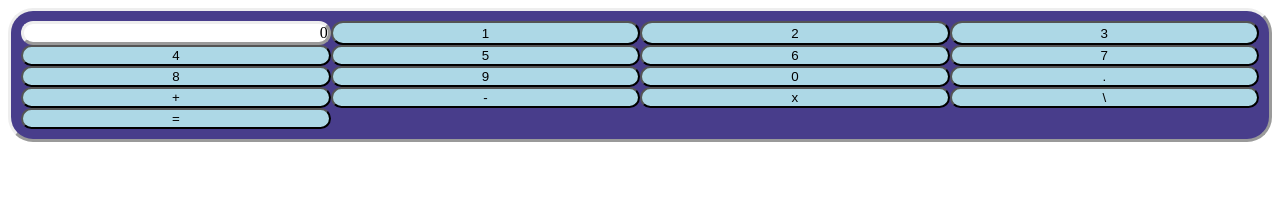
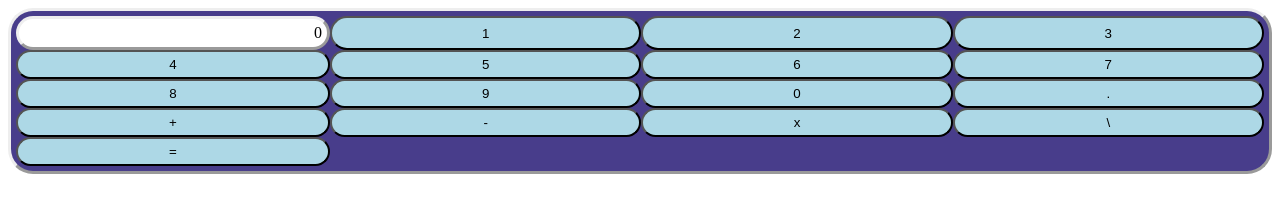
Before and after one commit to adam-batson/calculator, a plain HTML site: page index.html in a window 1280 px wide. Drawn offline with Linux system fonts and the light colour scheme.

Commit message:
Adds hand cursor on button hover, button padding 5px

```diff
--- a/calcstyle.css
+++ b/calcstyle.css
@@ -1,20 +1,21 @@
+form, input, label {
+    border-radius: 25px;
+    border-style: outset;
+    padding: 5px ;
+}
+
 form {
     display: grid;
     grid-template-columns: auto auto auto auto;
-    padding: 10px;
     background-color:rgb(72, 61, 139);
 }
 
-form, input, label {
-    border-radius: 25px;
-    border-style: outset;
-}
-
-input {
+input[type=button] {
+    cursor: pointer;
     background-color: lightblue;
 }
 
-#text {
+label {
     text-align: right;
     background-color: white;
 }
```
